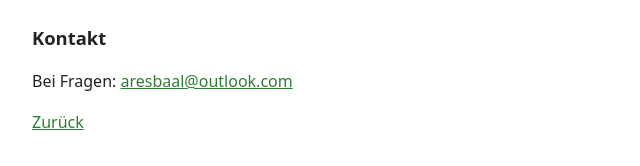
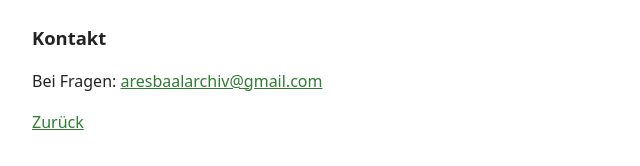
Before and after one commit to aresbaalarchiv/aresbaal.github.io, a plain HTML site: page datenschutz.html in a window 1280 px wide. Shown: the part 716-882 px from the top of the page, 268-908 px from the left. Drawn offline with Linux system fonts and the light colour scheme.

Commit message:
Update datenschutz.html

```diff
--- a/datenschutz.html
+++ b/datenschutz.html
@@ -36,7 +36,7 @@ Der Zugriff kann jederzeit unter
 <a href="https://myaccount.google.com/permissions">myaccount.google.com/permissions</a> widerrufen werden.</p>
 
 <h2>Kontakt</h2>
-<p>Bei Fragen: <a href="mailto:aresbaal@outlook.com">aresbaal@outlook.com</a></p>
+<p>Bei Fragen: <a href="mailto:aresbaalarchiv@gmail.com">aresbaalarchiv@gmail.com</a></p>
 
 <p><a href="index.html">Zurück</a></p>
 </body>
```
